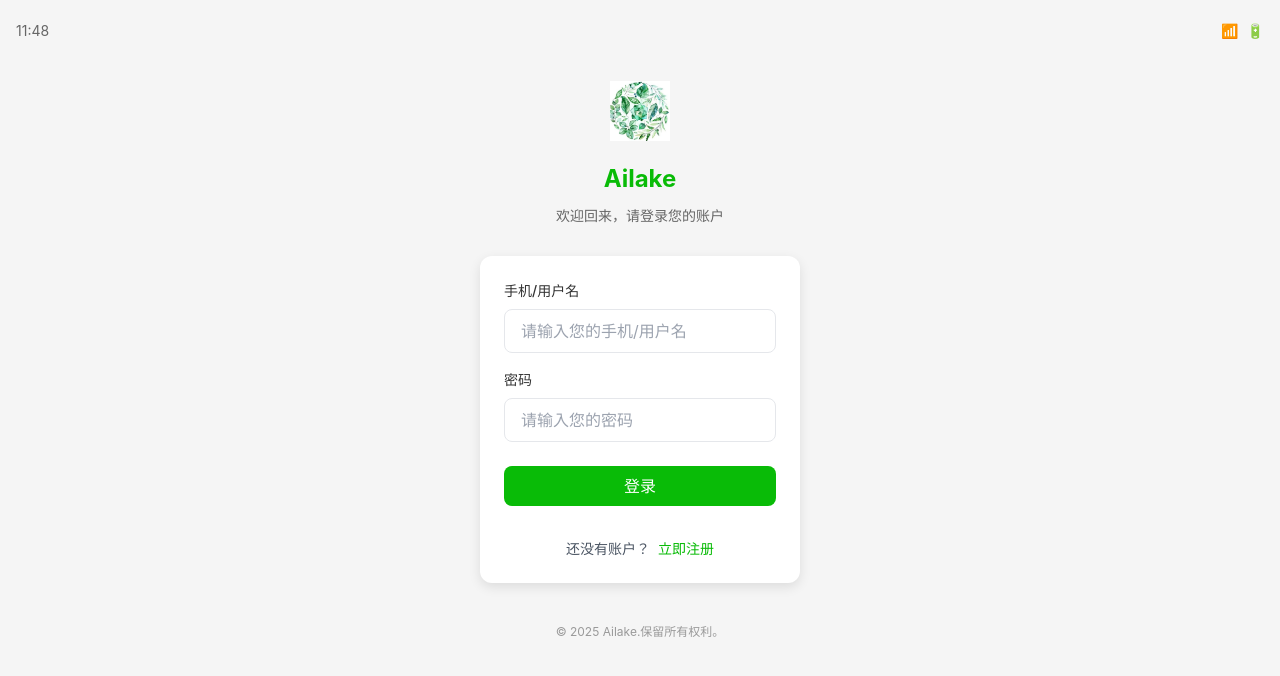
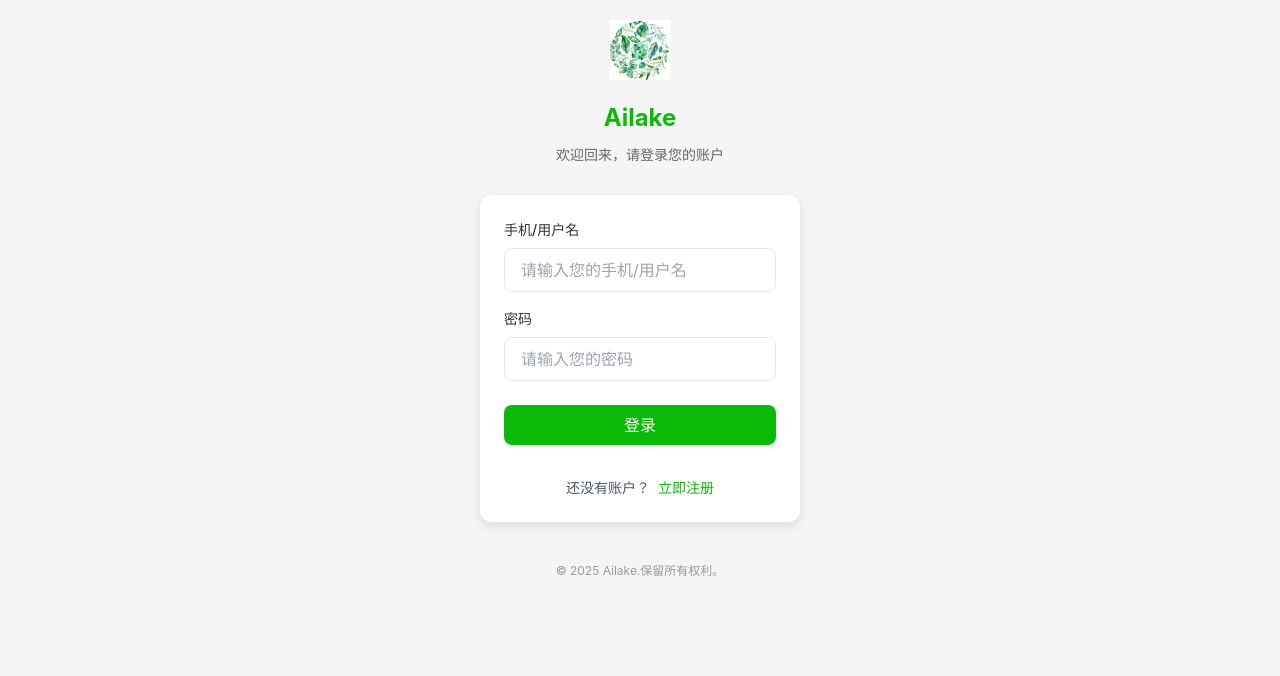
Before and after one commit to taijihu123/ailake-app, a React (Vite) app in the folder source/ailake-app/: page / in a window 1280 px wide. Shown: the top 676 px of the page. Built offline with nearby package versions, Linux system fonts and the light colour scheme.

Commit message:
完成白屏问题修复：移除返回箭头、时间图标，优化悬浮对话框，移除未使用代码

```diff
--- a/source/ailake-app/src/components/GlobalAgentFloating.tsx
+++ b/source/ailake-app/src/components/GlobalAgentFloating.tsx
@@ -22,7 +22,7 @@ const GlobalAgentFloating: React.FC = () => {
   ];
 
   // 当前功能索引
-  const [currentIndex, setCurrentIndex] = useState(0);
+  const [currentIndex] = useState(0);
   // 对话框显示状态
   const [isDialogVisible, setIsDialogVisible] = useState(false);
   // 输入框内容
@@ -75,13 +75,7 @@ const GlobalAgentFloating: React.FC = () => {
     return () => document.removeEventListener('mousedown', handleClickOutside);
   }, []);
 
-  // 切换功能
-  const prevFunction = () => {
-    setCurrentIndex(prev => (prev === 0 ? functions.length - 1 : prev - 1));
-  };
-  const nextFunction = () => {
-    setCurrentIndex(prev => (prev === functions.length - 1 ? 0 : prev + 1));
-  };
+
 
   // WebSocket连接初始化
   const initWebSocket = () => {
@@ -472,43 +466,22 @@ const GlobalAgentFloating: React.FC = () => {
               gap: '16px',
             }}
           >
-            {/* 顶部功能切换栏（箭头+功能名） */}
+            {/* 顶部功能显示栏（功能名+灰色文字说明） */}
             <div
               style={{
                 display: 'flex',
+                flexDirection: 'column',
                 alignItems: 'center',
-                justifyContent: 'space-between',
                 paddingBottom: '12px',
                 borderBottom: '1px solid #f0f0f0',
               }}
             >
-              <button
-                onClick={prevFunction}
-                style={{
-                  background: 'none',
-                  border: 'none',
-                  fontSize: '20px',
-                  cursor: 'pointer',
-                  color: '#666',
-                }}
-              >
-                ↑
-              </button>
-              <div style={{ fontSize: '16px', fontWeight: '600', color: '#333' }}>
+              <div style={{ fontSize: '16px', fontWeight: '600', color: '#333', marginBottom: '4px' }}>
                 {functions[currentIndex].icon} {functions[currentIndex].label}
               </div>
-              <button
-                onClick={nextFunction}
-                style={{
-                  background: 'none',
-                  border: 'none',
-                  fontSize: '20px',
-                  cursor: 'pointer',
-                  color: '#666',
-                }}
-              >
-                ↓
-              </button>
+              <div style={{ fontSize: '12px', color: '#999' }}>
+                点击头像切换功能
+              </div>
             </div>
 
             {/* 字幕显示区域 */}
--- a/source/ailake-app/src/pages/LoginPage.tsx
+++ b/source/ailake-app/src/pages/LoginPage.tsx
@@ -29,14 +29,7 @@ const LoginPage: React.FC = () => {
 
   return (
     <div className="login-page-container">
-      {/* 顶部状态栏 */}
-      <div className="login-status-bar">
-        <div className="login-time">11:48</div>
-        <div className="login-status-icons">
-          <span className="login-status-icon">📶</span>
-          <span className="login-status-icon">🔋</span>
-        </div>
-      </div>
+
 
       {/* Logo 区域 */}
       <div className="login-logo">
--- a/source/ailake-app/src/pages/MyPage.tsx
+++ b/source/ailake-app/src/pages/MyPage.tsx
@@ -88,12 +88,6 @@ const MyPage: React.FC = () => {
       {/* 顶部极简用户栏：仅保留头像+用户名，不干扰功能区 */}
       <div className="bg-green-600 text-white p-4">
         <div className="flex items-center">
-          <button
-            onClick={() => navigate(-1)}
-            className="mr-4 text-white"
-          >
-            ← 返回
-          </button>
           <img
             src={userData.avatar}
             className="w-12 h-12 rounded-full mr-3 border-2 border-white"
--- a/source/ailake-app/src/styles/LoginPage.css
+++ b/source/ailake-app/src/styles/LoginPage.css
@@ -9,28 +9,7 @@
   box-sizing: border-box;
 }
 
-/* 顶部状态栏 */
-.login-status-bar {
-  width: 100%;
-  display: flex;
-  justify-content: space-between;
-  align-items: center;
-  margin-bottom: 40px;
-}
 
-.login-time {
-  font-size: 14px;
-  color: #666666;
-}
-
-.login-status-icons {
-  display: flex;
-  gap: 8px;
-}
-
-.login-status-icon {
-  font-size: 14px;
-}
 
 /* Logo 容器 */
 .login-logo {
```
